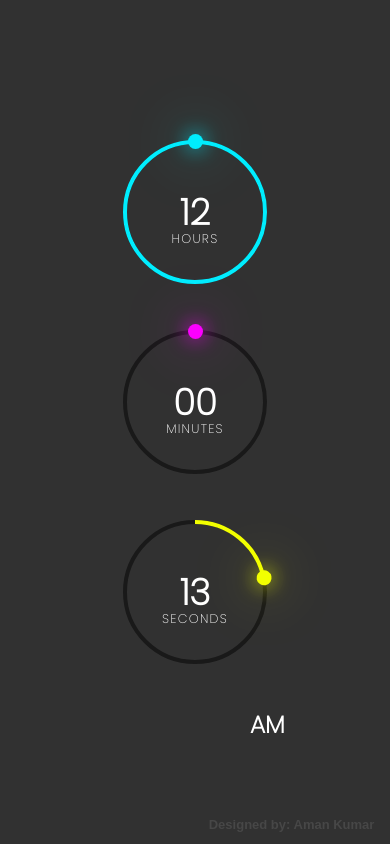
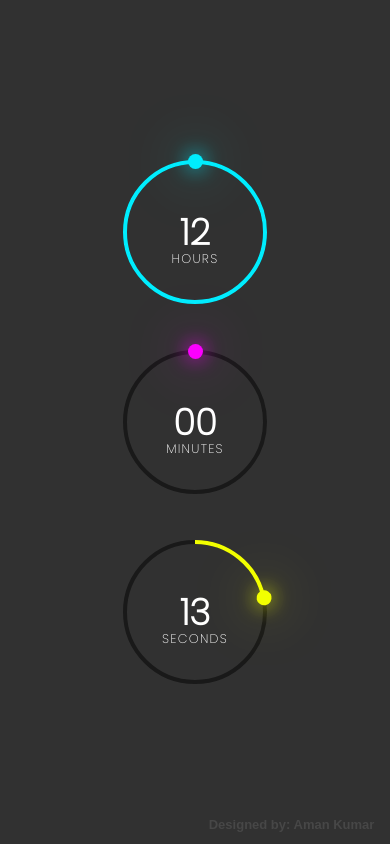
Before and after one commit to aman-xx/neon-clock, a plain HTML site: page index.html in a window 390 px wide. Drawn offline with Linux system fonts and the light colour scheme.

Commit message:
css changed for small device

```diff
--- a/styles.css
+++ b/styles.css
@@ -10,7 +10,8 @@ body{
     justify-content: center;
     align-items: center;
     background-color: rgb(49, 49, 49);
-    min-height: 100vh;
+    height: 100vh;
+    width: 100vw;
 }
 #name{
     position: fixed;
@@ -97,4 +98,7 @@ body{
         #time .ap{
         transform: translate(130px);
     }
+    #time .ap{
+        display: none;
+    }
 }
```
